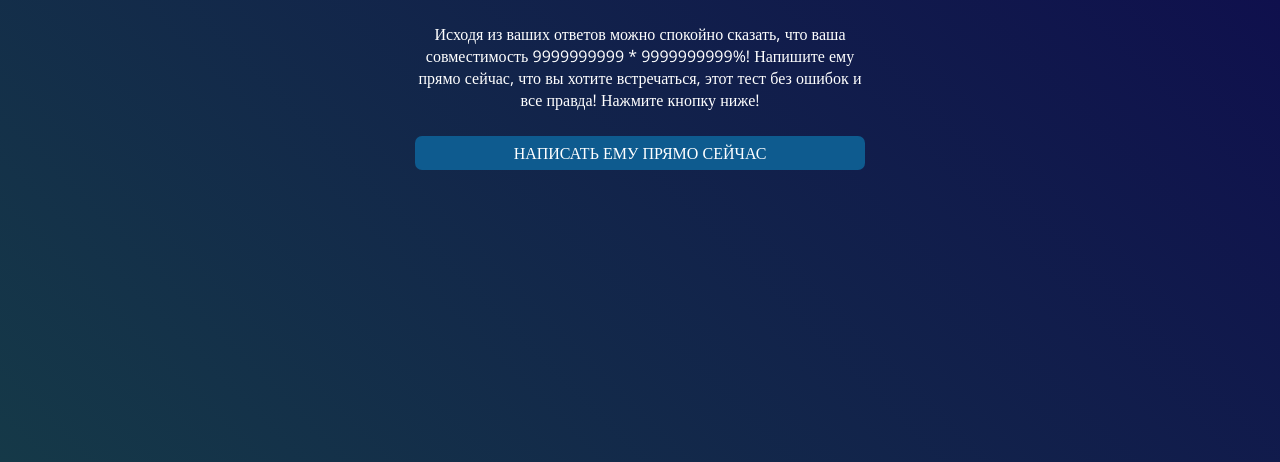
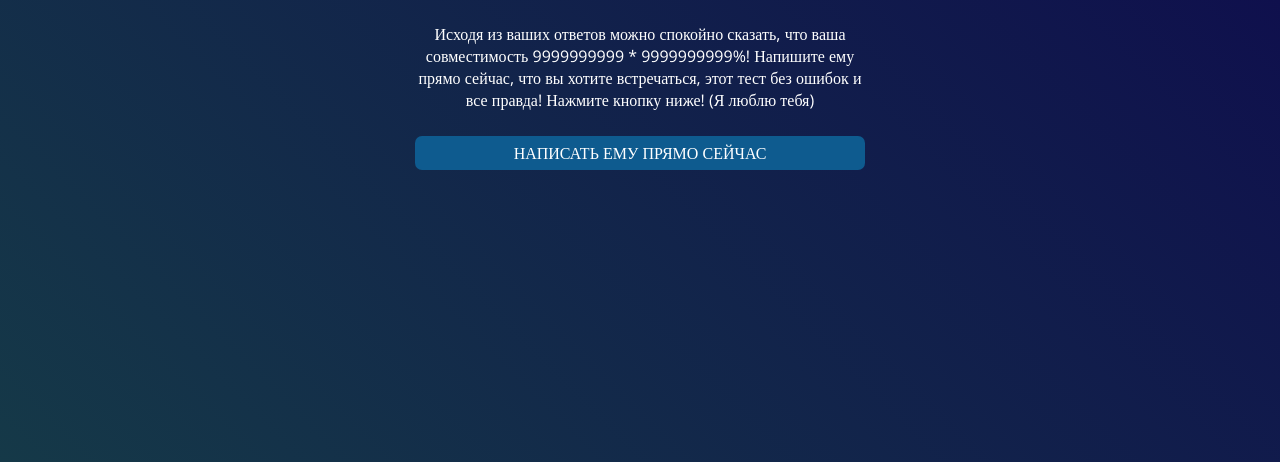
Before and after one commit to BatkaBoss/batkaboss.github.io, a plain HTML site: page result.html in a window 1280 px wide. Shown: the part 338-800 px from the top of the page. Drawn offline with nearby package versions, Linux system fonts and the light colour scheme.

Commit message:
Update result.html

```diff
--- a/result.html
+++ b/result.html
@@ -11,7 +11,7 @@
     Ну вот и все!
   </h1>
   <p>
-    Исходя из ваших ответов можно спокойно сказать, что ваша совместимость 9999999999 * 9999999999%! Напишите ему прямо сейчас, что вы хотите встречаться, этот тест без ошибок и все правда! Нажмите кнопку ниже!
+    Исходя из ваших ответов можно спокойно сказать, что ваша совместимость 9999999999 * 9999999999%! Напишите ему прямо сейчас, что вы хотите встречаться, этот тест без ошибок и все правда! Нажмите кнопку ниже! (Я люблю тебя)
   </p>
   <a href="https://t.me/NikolayFB">НАПИСАТЬ ЕМУ ПРЯМО СЕЙЧАС</a>
 </body>
```
